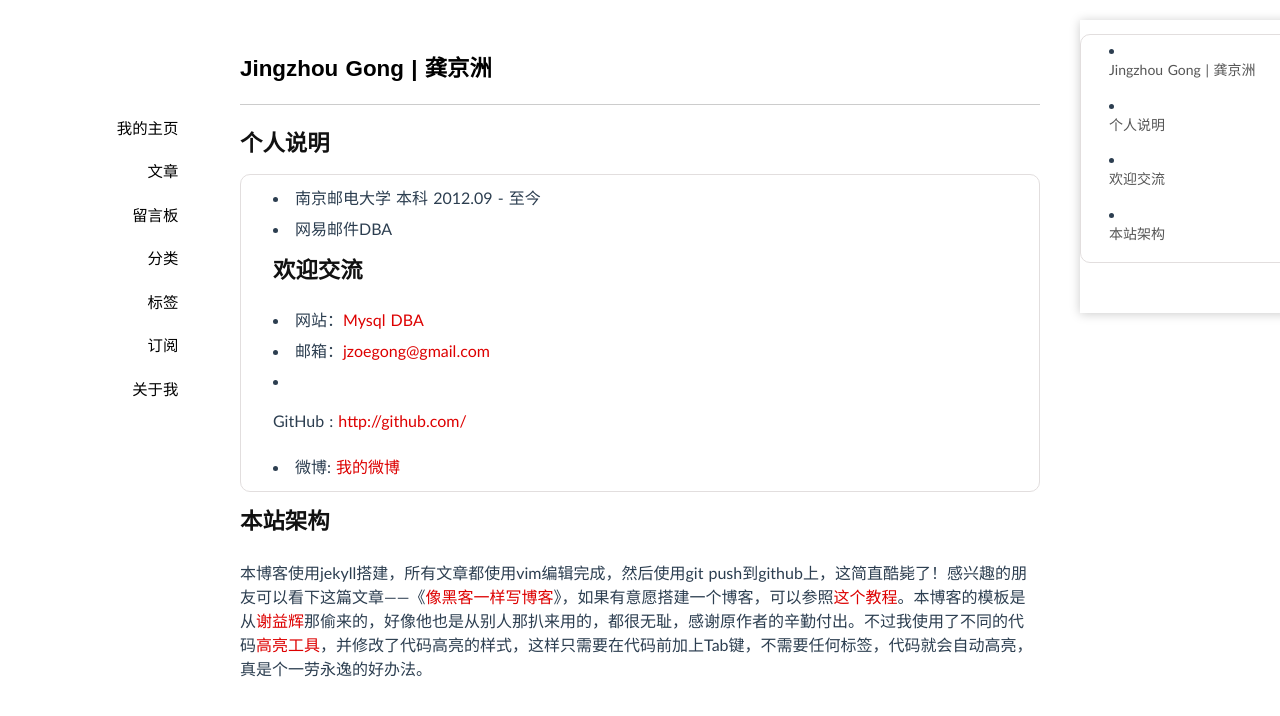
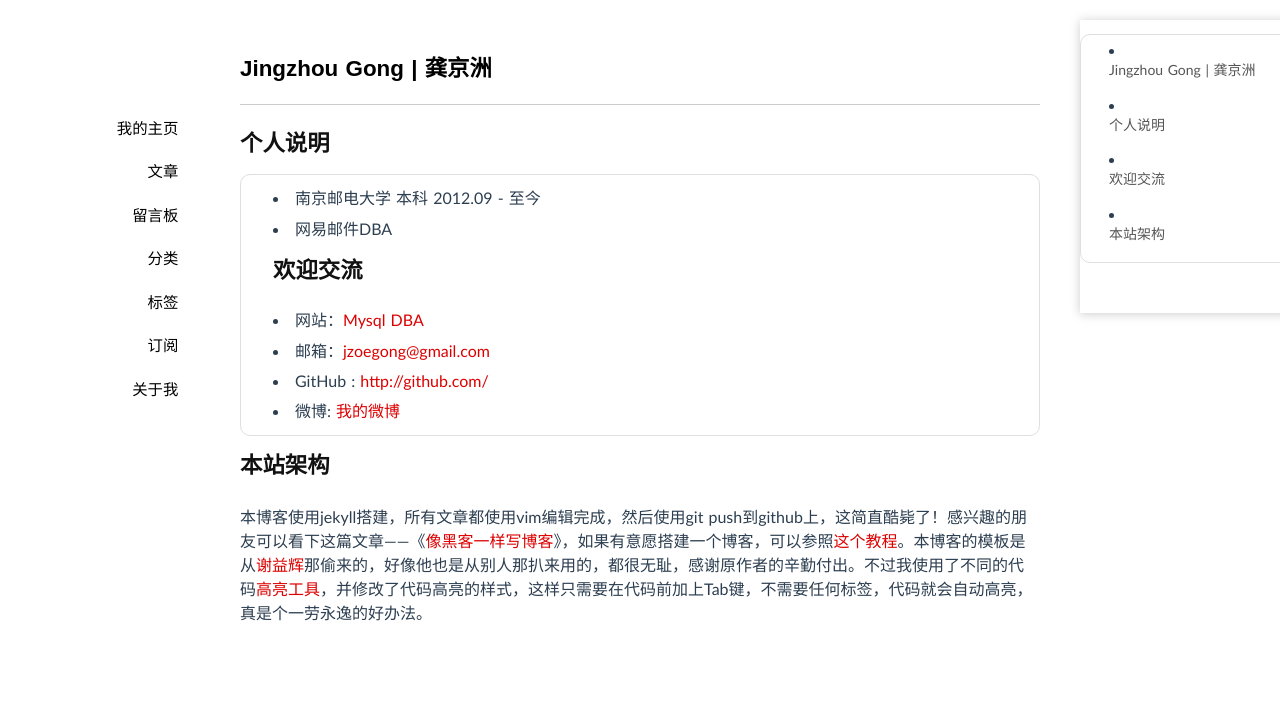
Before and after one commit to jzoe/post, a Jekyll site: the page built from about/index.md, in a window 1280 px wide. Shown: the top 716 px of the page. Built offline with Jekyll 4.4.1, drawn with Linux system fonts in a browser that asks for light colours; Markdown is read by kramdown in place of the engine named in the settings.

Commit message:
fix bugs

```diff
--- a/_includes/comments.md
+++ b/_includes/comments.md
@@ -1,3 +1,4 @@
+<section class="comment">
 {% if site.duoshuo %}
 	{% if page.thread %}
 	<div class="ds-thread" data-thread-key="{{ page.thread }}" data-url="{{ site.url }}{{ page.url }}" data-title="{{ page.title }}" />
@@ -16,3 +17,4 @@
 	})();
 	</script>
 {% endif %}
+</section>
--- a/_layouts/post.html
+++ b/_layouts/post.html
@@ -42,5 +42,4 @@
 </span>
 {% endif %}
 </section>
-
 {% include comments.md %}
--- a/about/index.md
+++ b/about/index.md
@@ -14,7 +14,6 @@
 * 网站：[{{ site.name }}]({{ site.url }})
 * 邮箱：[{{ site.email }}](mailto:{{ site.email }})
 * GitHub : [http://github.com/{{ site.hub }}](http://github.com/{{ site.github }})
-
 * 微博: [我的微博](http://weibo.com/u/{{ site.weibo }})
 
 ##本站架构
```
